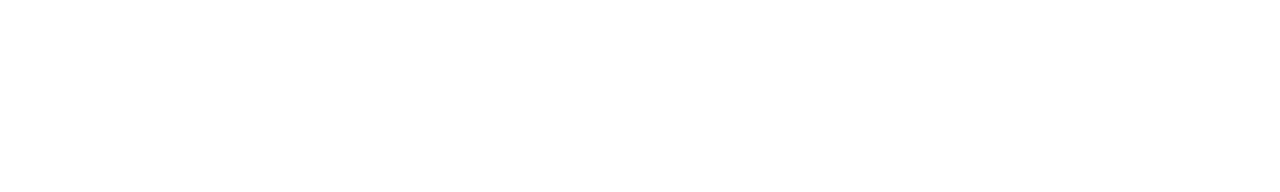
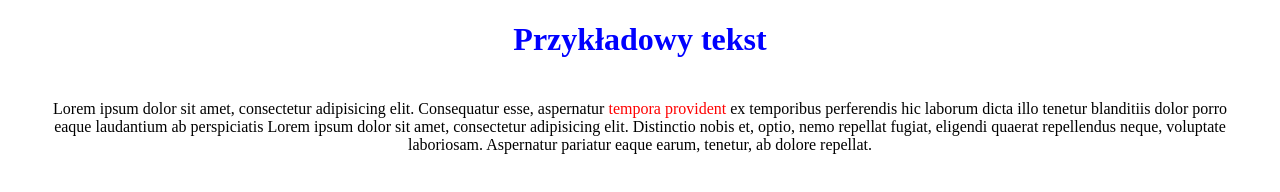
Before and after one commit to wojtasika/zadaniadomowe, a plain HTML site: page zadanie12/index.html in a window 1280 px wide. Drawn offline with Linux system fonts and the light colour scheme.

Commit message:
rozwiazanie

```diff
--- a/zadanie12/css/style.css
+++ b/zadanie12/css/style.css
@@ -0,0 +1,15 @@
+h1 {
+    color: blue;
+    text-align: center;
+}
+
+p {
+    padding:20px;
+    margin-left:20px;
+    margin-right:20px;
+    text-align: center;
+}
+
+span {
+    color: red;
+}
--- a/zadanie12/index.html
+++ b/zadanie12/index.html
@@ -6,6 +6,7 @@
     <link rel="stylesheet" href="css/style.css">
 </head>
 <body>
-
+    <h1>Przykładowy tekst</h1>
+    <p>Lorem ipsum dolor sit amet, consectetur adipisicing elit. Consequatur esse, aspernatur <span>tempora provident</span> ex temporibus perferendis hic laborum dicta illo tenetur blanditiis dolor porro eaque laudantium ab perspiciatis Lorem ipsum dolor sit amet, consectetur adipisicing elit. Distinctio nobis et, optio, nemo repellat fugiat, eligendi quaerat repellendus neque, voluptate laboriosam. Aspernatur pariatur eaque earum, tenetur, ab dolore repellat.</p>
 </body>
 </html>
```
